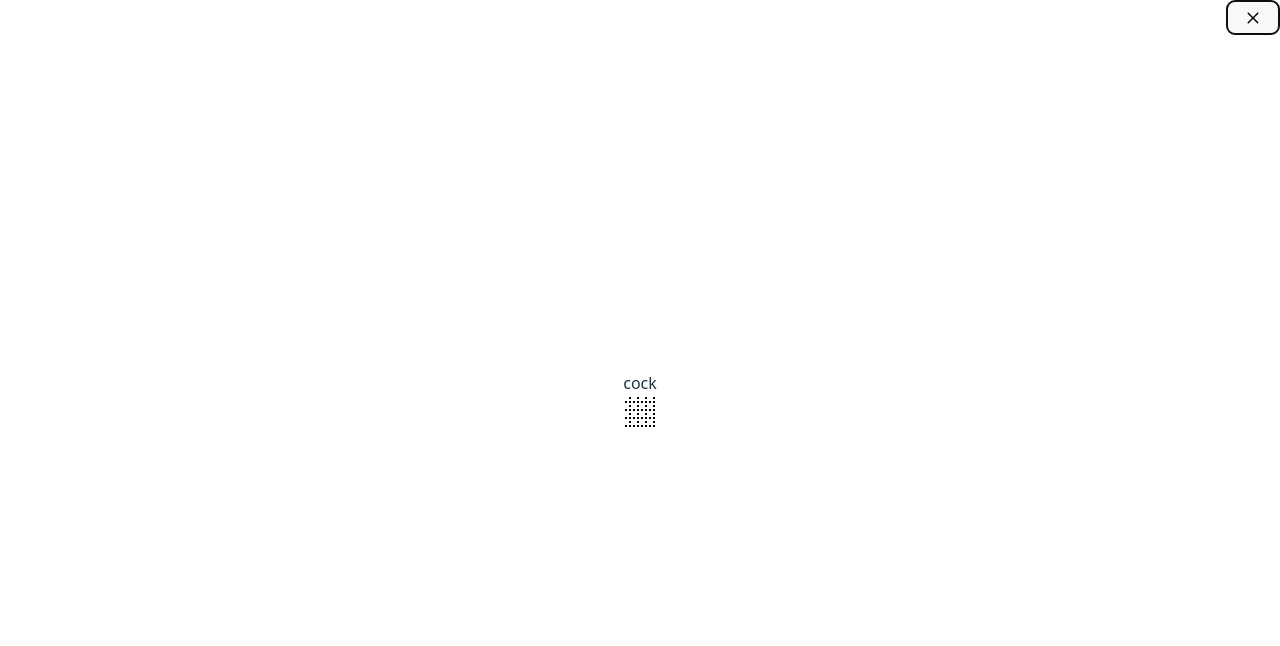
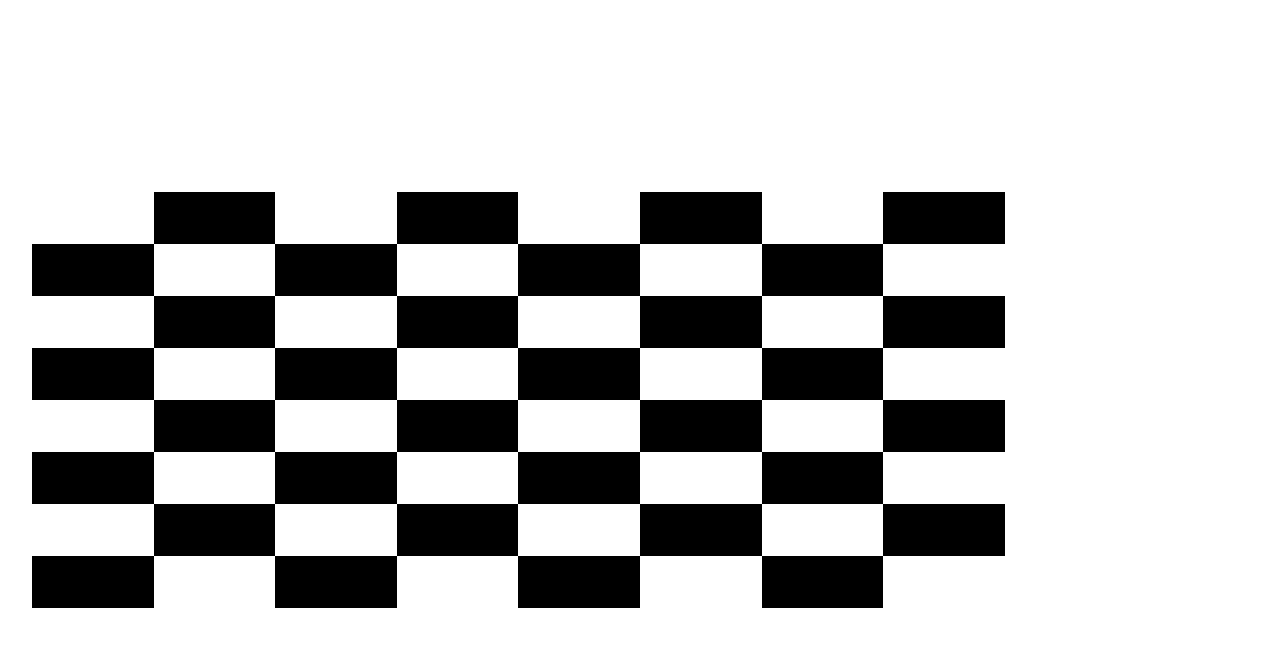
Before and after one commit to shib-a/InteractiveChess, a React (Vite) app in the folder frontend/: page / in a window 1280 px wide. Shown: the top 646 px of the page. Built offline with nearby package versions, Linux system fonts and the light colour scheme.

Commit message:
Continued on frontend (chessboard)

```diff
--- a/frontend/src/App.jsx
+++ b/frontend/src/App.jsx
@@ -8,9 +8,8 @@ function App() {
 
   return (
       <div>
-          <span>cock</span>
           <WelcomePage/>
-          <Profile/>
+          {/*<Profile/>*/}
       </div>
   )
 }
--- a/frontend/src/ChessMatch.jsx
+++ b/frontend/src/ChessMatch.jsx
@@ -2,29 +2,79 @@ import {Button} from "primereact/button";
 import React, {useEffect, useState} from "react"
 import axios from "axios";
 import {InputText} from "primereact/inputtext";
+import {BoardDataObject} from "./classes/BoardDataObject.js"
 
 const ChessMatch = () => {
     const size = 8;
     const width = 8;
     const blackFigs=[]
     const [boardData, setBoardData] = useState([
-        [[],[],[],[],[],[],[],[]],
-        [[],[],[],[],[],[],[],[]],
-        [[],[],[],[],[],[],[],[]],
-        [[],[],[],[],[],[],[],[]],
-        [[],[],[],[],[],[],[],[]],
-        [[],[],[],[],[],[],[],[]],
-        [[],[],[],[],[],[],[],[]],
-        [[],[],[],[],[],[],[],[]]
+        [new BoardDataObject(" ",false),new BoardDataObject(" ",false),new BoardDataObject(" ",false),new BoardDataObject(" ",false),new BoardDataObject(" ",false),new BoardDataObject(" ",false),new BoardDataObject(" ",false),new BoardDataObject(" ",false)],
+        [new BoardDataObject(" ",false),new BoardDataObject(" ",false),new BoardDataObject(" ",false),new BoardDataObject(" ",false),new BoardDataObject(" ",false),new BoardDataObject(" ",false),new BoardDataObject(" ",false),new BoardDataObject(" ",false)],
+        [new BoardDataObject(" ",false),new BoardDataObject(" ",false),new BoardDataObject(" ",false),new BoardDataObject(" ",false),new BoardDataObject(" ",false),new BoardDataObject(" ",false),new BoardDataObject(" ",false),new BoardDataObject(" ",false)],
+        [new BoardDataObject(" ",false),new BoardDataObject(" ",false),new BoardDataObject(" ",false),new BoardDataObject(" ",false),new BoardDataObject(" ",false),new BoardDataObject(" ",false),new BoardDataObject(" ",false),new BoardDataObject(" ",false)],
+        [new BoardDataObject(" ",false),new BoardDataObject(" ",false),new BoardDataObject(" ",false),new BoardDataObject(" ",false),new BoardDataObject(" ",false),new BoardDataObject(" ",false),new BoardDataObject(" ",false),new BoardDataObject(" ",false)],
+        [new BoardDataObject(" ",false),new BoardDataObject(" ",false),new BoardDataObject(" ",false),new BoardDataObject(" ",false),new BoardDataObject(" ",false),new BoardDataObject(" ",false),new BoardDataObject(" ",false),new BoardDataObject(" ",false)],
+        [new BoardDataObject(" ",false),new BoardDataObject(" ",false),new BoardDataObject(" ",false),new BoardDataObject(" ",false),new BoardDataObject(" ",false),new BoardDataObject(" ",false),new BoardDataObject(" ",false),new BoardDataObject(" ",false)],
+        [new BoardDataObject(" ",false),new BoardDataObject(" ",false),new BoardDataObject(" ",false),new BoardDataObject(" ",false),new BoardDataObject(" ",false),new BoardDataObject(" ",false),new BoardDataObject(" ",false),new BoardDataObject(" ",false)]
     ]);
-    return(<div>
-        <table>
+    const processCellClick = (rowIndex, colIndex) =>{
+        const newBoardData = boardData.map((row, rIdx) =>
+            row.map((cell, cIdx) => {
+                if (rIdx === rowIndex && cIdx === colIndex) {
+                    const newCell = Object.assign(Object.create(Object.getPrototypeOf(cell)), cell);
+                    if(newCell.isHighlighted){
+                        newCell.setIsHighlighted(false);
+                    } else {
+                        newCell.setIsHighlighted(true);
+                    }
+                    return newCell;
+                }
+                const newCell = Object.assign(Object.create(Object.getPrototypeOf(cell)), cell);
+                newCell.setIsHighlighted(false);
+                return newCell;
+            })
+        );
+        setBoardData(newBoardData);
+        console.log(rowIndex, colIndex);
+    }
+    const getBackgroundColor = (rowIndex ,colIndex) => {
+        let result = "";
+        if (getIsHighlighted(rowIndex, colIndex)) {
+            result = "yellow";
+            return result;
+        }
+        if (((rowIndex % 2 === 0) && (colIndex % 2 === 0)) ||
+        ((colIndex % 2 !== 0) && (rowIndex % 2 !== 0))){
+            result = "white"
+        } else {
+            result = "black"
+        }
+        return result;
+
+    }
+
+    const getIsHighlighted = (rowIndex ,colIndex) =>{
+        return boardData[rowIndex][colIndex].isHighlighted;
+    }
+
+    return(<div style={{width:'80%', height:'80%'}}>
+        <table style={{width:"100%", tableLayout:'fixed', borderCollapse: 'collapse'}}>
             <tbody>
             {boardData.map((row, rowIndex) => (
                 <tr key={rowIndex}>
                     {row.map((cell, colIndex) => (
-                        <td key={colIndex} style={ ((rowIndex % 2 === 0) && (colIndex % 2 === 0))?{backgroundColor: "white"}:{backgroundColor: "black"}}>
-                            {cell}
+                        <td key={colIndex}
+                            style={{
+                                backgroundColor: getBackgroundColor(rowIndex, colIndex),
+                                width: '50px',
+                                height: '50px',
+                            }}
+
+                        onClick ={() =>
+                        {processCellClick(rowIndex, colIndex)}
+                        }>
+                            {cell.text}
                         </td>
                     ))}
                 </tr>
--- a/frontend/src/WelcomePage.jsx
+++ b/frontend/src/WelcomePage.jsx
@@ -14,7 +14,7 @@ const WelcomePage = () => {
     const [loginUsername, setLoginUsername] = useState("");
     const [loginPassword, setLoginPassword] = useState("");
     const handleLoginButtonClick = async () => {
-        setVisibleLoginDialogue(true);
+        // setVisibleLoginDialogue(true);
         await handleLoginDialogue();
     }
     const handleLoginDialogue = () => {
@@ -22,7 +22,6 @@ const WelcomePage = () => {
     }
     return (
         <div>
-            {/*<span>cock</span>*/}
             {/*<div className={"profileDiv"}>*/}
             {/*    {!isLoggedIn ? (<div>*/}
             {/*        <Button type={"button"} onClick={handleLoginButtonClick} label={"Login"}/>*/}
--- /dev/null
+++ b/frontend/src/classes/BoardDataObject.js
@@ -0,0 +1,9 @@
+export class BoardDataObject{
+    constructor(text, isHighlighted){
+        this.text = text
+        this.isHighlighted = isHighlighted
+    }
+    setIsHighlighted(isHighlighted){
+        this.isHighlighted = isHighlighted
+    }
+}
```
